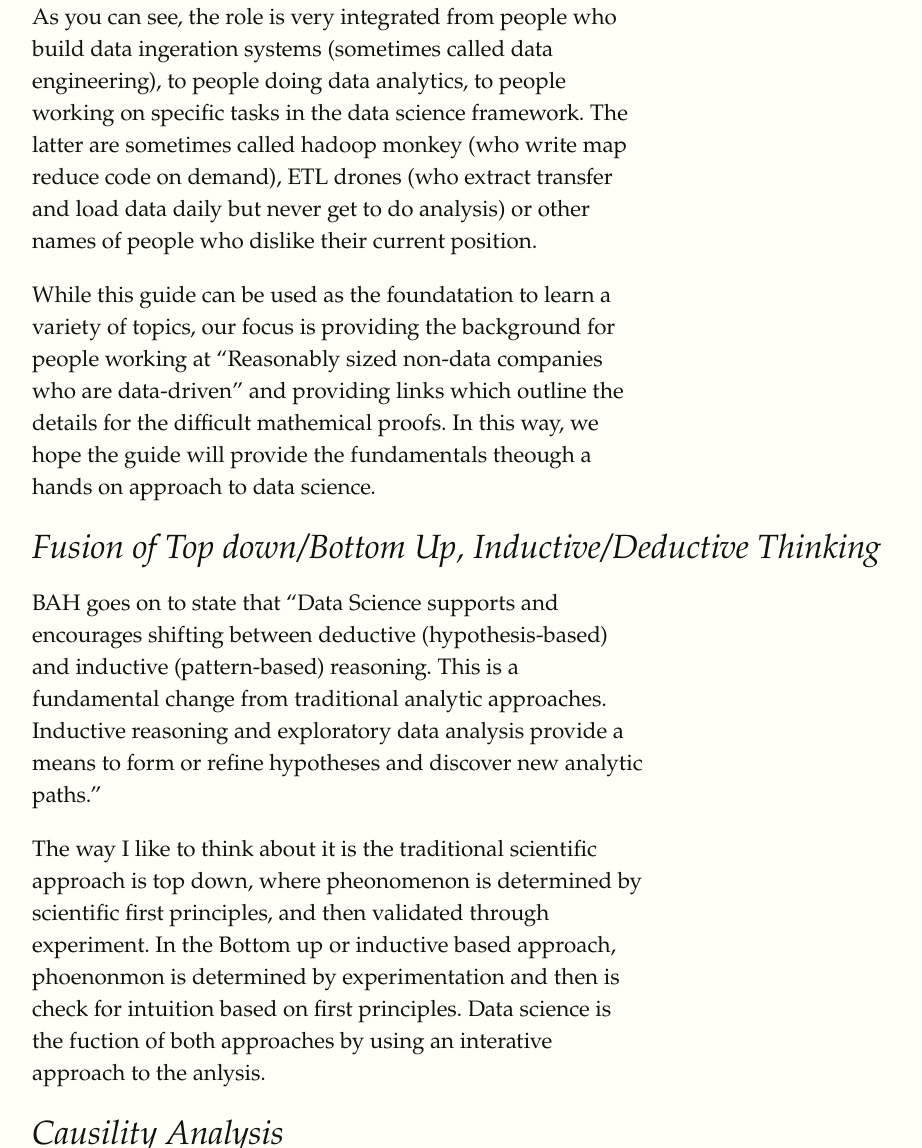
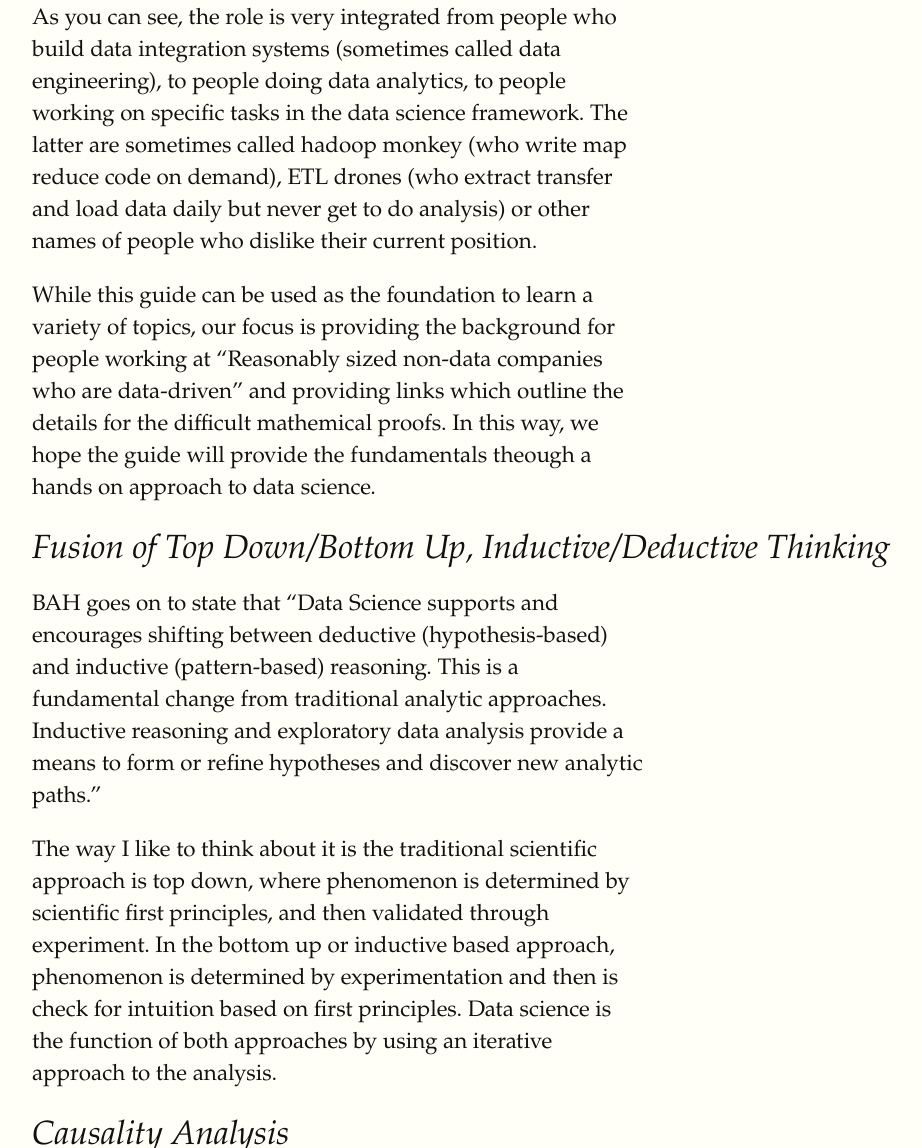
Before and after one commit to datascienceguide/datascienceguide.github.io, a Jekyll site: the page built from _posts/introduction/2016-12-31-what-is-data-science.md, in a window 1280 px wide and 1400 px high, scrolled down 1396 px. Shown: the part 252-1400 px from the top of the window, without its empty margins (128-1050 px from the left). Built offline with Jekyll 4.4.1, drawn with Linux system fonts in a browser that asks for light colours; some of the changed text lies outside the part shown.

Commit message:
spellcheck and typo edits until first post

```diff
--- a/_posts/introduction/2016-12-31-what-is-data-science.md
+++ b/_posts/introduction/2016-12-31-what-is-data-science.md
@@ -20,24 +20,24 @@ Udacity has a [great post](http://blog.udacity.com/2014/11/data-science-job-skil
 
 ![](http://i2.wp.com/blog.udacity.com/wp-content/uploads/2014/11/blog_dataChart_white.png?resize=640%2C740)
 
-As you can see, the role is very integrated from people who build data ingeration systems (sometimes called data engineering), to people doing data analytics, to people working on specific tasks in the data science framework.  The latter are sometimes called hadoop monkey (who write map reduce code on demand), ETL drones (who extract transfer and load data daily but never get to do analysis) or other names of people who dislike their current position.
+As you can see, the role is very integrated from people who build data integration systems (sometimes called data engineering), to people doing data analytics, to people working on specific tasks in the data science framework.  The latter are sometimes called hadoop monkey (who write map reduce code on demand), ETL drones (who extract transfer and load data daily but never get to do analysis) or other names of people who dislike their current position.
 
-While this guide can be used as the foundatation to learn a variety of topics, our focus is providing the background for people working at "Reasonably sized non-data companies who are data-driven" and providing links which outline the details for the difficult mathemical proofs.  In this way, we hope the guide will provide the fundamentals theough a hands on approach to data science.
+While this guide can be used as the foundation to learn a variety of topics, our focus is providing the background for people working at "Reasonably sized non-data companies who are data-driven" and providing links which outline the details for the difficult mathemical proofs.  In this way, we hope the guide will provide the fundamentals theough a hands on approach to data science.
 
-## Fusion of Top down/Bottom Up, Inductive/Deductive Thinking
+## Fusion of Top Down/Bottom Up, Inductive/Deductive Thinking
 
-BAH goes on to state that "Data Science supports and encourages shifting between deductive (hypothesis-based) and inductive (pattern-based) reasoning. This is  a fundamental change from traditional analytic approaches. Inductive
-reasoning and exploratory data analysis provide a means to form or  refine hypotheses and discover new analytic paths."
+BAH goes on to state that “Data Science supports and encourages shifting between deductive (hypothesis-based) and inductive (pattern-based) reasoning. This is a fundamental change from traditional analytic approaches. Inductive
+reasoning and exploratory data analysis provide a means to form or refine hypotheses and discover new analytic paths.”
 
-The way I like to think about it is the traditional scientific approach is top down, where pheonomenon is determined by scientific first principles, and then validated through experiment.  In the Bottom up or inductive based approach, phoenonmon is determined by experimentation and then is check for intuition based on first principles.  Data science is the fuction of both approaches by using an interative approach to the anlysis.
+The way I like to think about it is the traditional scientific approach is top down, where phenomenon is determined by scientific first principles, and then validated through experiment. In the bottom up or inductive based approach, phenomenon is determined by experimentation and then is check for intuition based on first principles. Data science is the function of both approaches by using an iterative approach to the analysis.
 
-## Causility Analysis
+## Causality Analysis
 
 It is well known that [Correlation does not imply causation](https://en.wikipedia.org/wiki/Correlation_does_not_imply_causation)
 
 ![](https://imgs.xkcd.com/comics/correlation.png)
 
-There even very [funny spurious correlations](http://www.tylervigen.com/spurious-correlations) to drive the point.  Yet some argue that data science is about causility anlaysis and answering the question "Why?".  The only way that this can be done is harmonizing the inductive and deductive ways of thinking.
+There even very [funny spurious correlations](http://www.tylervigen.com/spurious-correlations) to drive the point. Yet some argue that data science is about causality analysis and answering the question "Why?".  The only way that this can be done is harmonizing the inductive and deductive ways of thinking.
 
 ## What is a "big data scientist"
 
@@ -45,19 +45,19 @@ First of all, the term "big data" makes many people cringe since it is become su
 
 ### How big is big?
 
-According to me, big data is data which it too large to fit reasonbly in an avaliable comptuer/server's memory (RAM).  If the data fits reasonbably in RAM, then I consider it "medium data", and with mordern servers which have Gigabytes (and even [Terabtypes](http://yourdatafitsinram.com/) of RAM), medium data can be quite large.
+According to me, big data is data which it too large to fit reasonbly in an avaliable comptuer/server's memory (RAM).  If the data fits reasonbably in RAM, then I consider it "medium data", and with mordern servers which have Gigabytes (and even [Terabytes](http://yourdatafitsinram.com/) of RAM), medium data can be quite large.
 
 Big data got it's name due to the "4 V's of big data":
 
-Volume: size of data generated every second.
+Volume: size of data generated.
 Velocity: speed of data generation
 Variety: different types of data
 Veracity: messiness or trustworthiness of the data
 
-For this reason, there exists specialized tools which allows people to "get value" from big data.  But before learning the [newest released big data tool](https://pixelastic.github.io/pokemonorbigdata/), it is easier to learn the fundamentals of data science on small-medium sized data first, then learn big data. For this reason, first part of the guide will outline the general framework and provide hands on tutorials for data analysis then go into big data, distributed systems and the the other modern paradimns.
+For this reason, there exists specialized tools which allows people to "get value" from big data.  But before learning the [newest released big data tool](https://pixelastic.github.io/pokemonorbigdata/), it is easier to learn the fundamentals of data science on small-medium sized data first, then learn big data. For this reason, first part of the guide will outline the general framework and provide hands on tutorials for data analysis then go into big data, distributed systems and the the other modern paradigms.
 
 ## Further reading
 
-The wikipedia article on [data science](https://en.wikipedia.org/wiki/Data_science) outlines the multifacted approach including "signal processing, probability models, machine learning, statistical learning, data mining, database, data engineering, pattern recognition and learning, visualization, predictive analytics, uncertainty modeling, data warehousing, data compression, computer programming, artificial intelligence, and high performance computing."
+The wikipedia article on [data science](https://en.wikipedia.org/wiki/Data_science) outlines the multifaceted approach including "signal processing, probability models, machine learning, statistical learning, data mining, database, data engineering, pattern recognition and learning, visualization, predictive analytics, uncertainty modeling, data warehousing, data compression, computer programming, artificial intelligence, and high performance computing."
 
-Now that we have an generall understanding of what is Data Science is and what it involves, lets move onto the [required background](/required-background/) knowledge required to be a good data scientist.
+Now that we have an general understanding of what is Data Science is and what it involves, lets move onto the [required background](/required-background/) knowledge required to be a good data scientist.
--- a/index.html
+++ b/index.html
@@ -5,9 +5,9 @@ title: Index Map
 ---
 
 <h1 id="how-do-i-start-learning-data-science">How Do I Start Learning Data Science?</h1>
-<p>This is a “hands on” or applied guide to getting started with <em>data science</em>. It begins with what exactly is data science, and how to get the required background and later goes into details of learning and practicing the data science approach to actional insights. After going over the basics of data analysis, it later goes into special topics such as dealing with big data, natural language processing, image classification and many more topics.</p>
-<p>While books are great (and are recommended), a large reading lists are daunting and are not conductive to becoming a better data scientist, rather the way to get better is to learn a little, play a little, present results a little, get feedback a little, rinse and repeat! And this guide provides such a framework by explaining topics, providing sample code analysing data (through tutorials)and links to revelant resources along the way!</p>
+<p>This is a “hands on” or applied guide to getting started with <em>data science</em>. It begins with what exactly is data science, and how to get the required background and later goes into details of learning and practicing the data science approach to actionable insights. After going over the basics of data analysis, it later goes into special topics such as dealing with big data, natural language processing, image classification and many more topics.</p>
+<p>While books are great (and are recommended), a large reading lists are daunting and are not conductive to becoming a better data scientist, rather the way to get better is to learn a little, play a little, present results a little, get feedback a little, rinse and repeat! And this guide provides such a framework by explaining topics, providing sample code analysing data (through tutorials) and links to relevant resources along the way!</p>
 
-<p>You can view the topics in the hierarchical tree/ mind map below (coming soon!) or <a href="http://datascienceguide.github.io/outline.html">outline</a> and get started by learning <a href="http://datascienceguide.github.io/what-is-data-science/">what is data science is</a>!</p>
+<p>You can view the topics in the hierarchical tree/mind map below (coming soon!) or <a href="http://datascienceguide.github.io/outline.html">outline</a> and get started by learning <a href="http://datascienceguide.github.io/what-is-data-science/">what is data science is</a>!</p>
 
 <iframe src="http://bl.ocks.org/mrandrewandrade/raw/f50a0af562b8259ddc0f/" width="100%" height="1000" seamless frameBorder="0" scrolling="yes"></iframe>
```
Also changed, not shown: other parts of _posts/introduction/2016-12-31-what-is-data-science.md (+2 -2 lines), about.md (+4 -4 lines), outline.md (+2 -2 lines).
